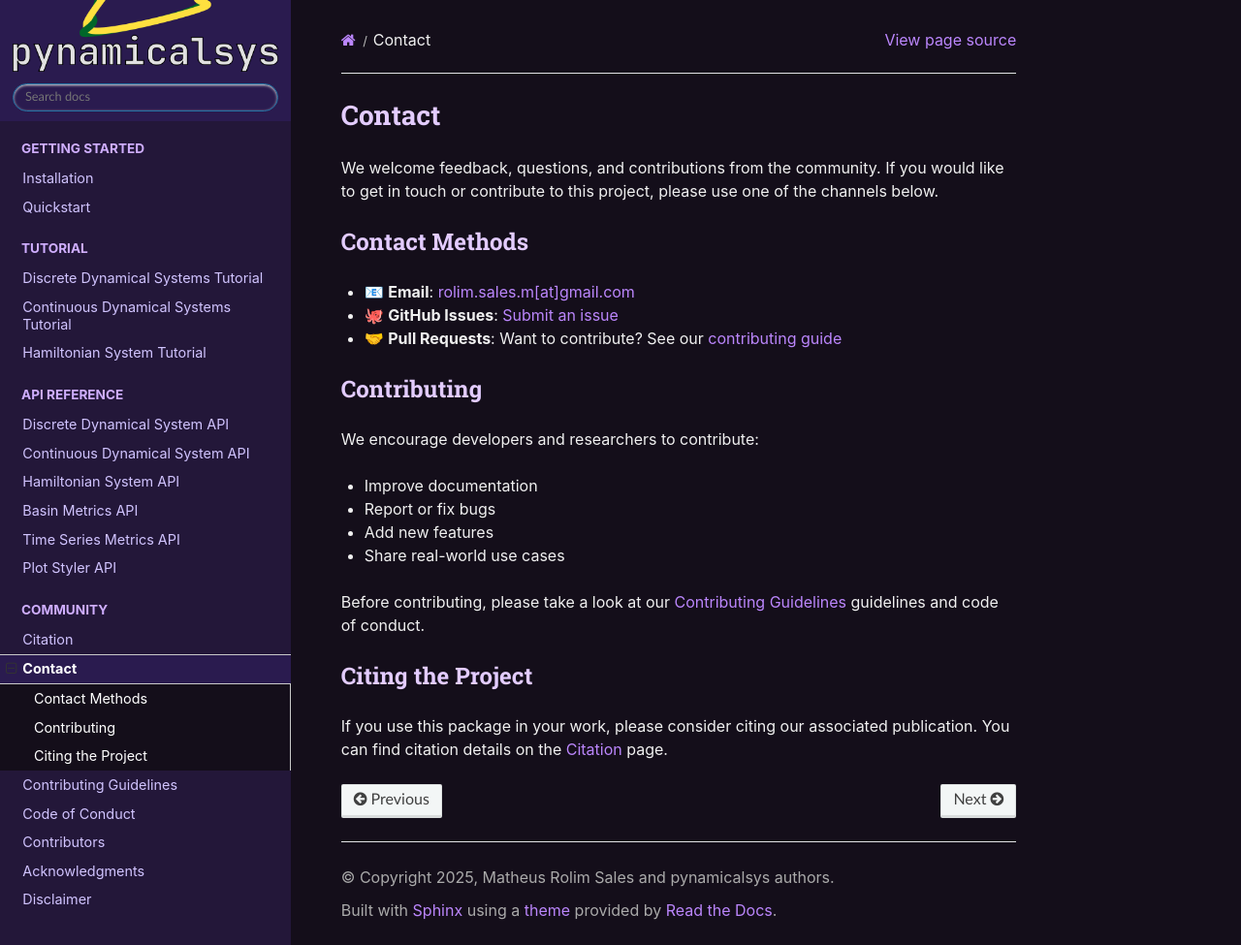
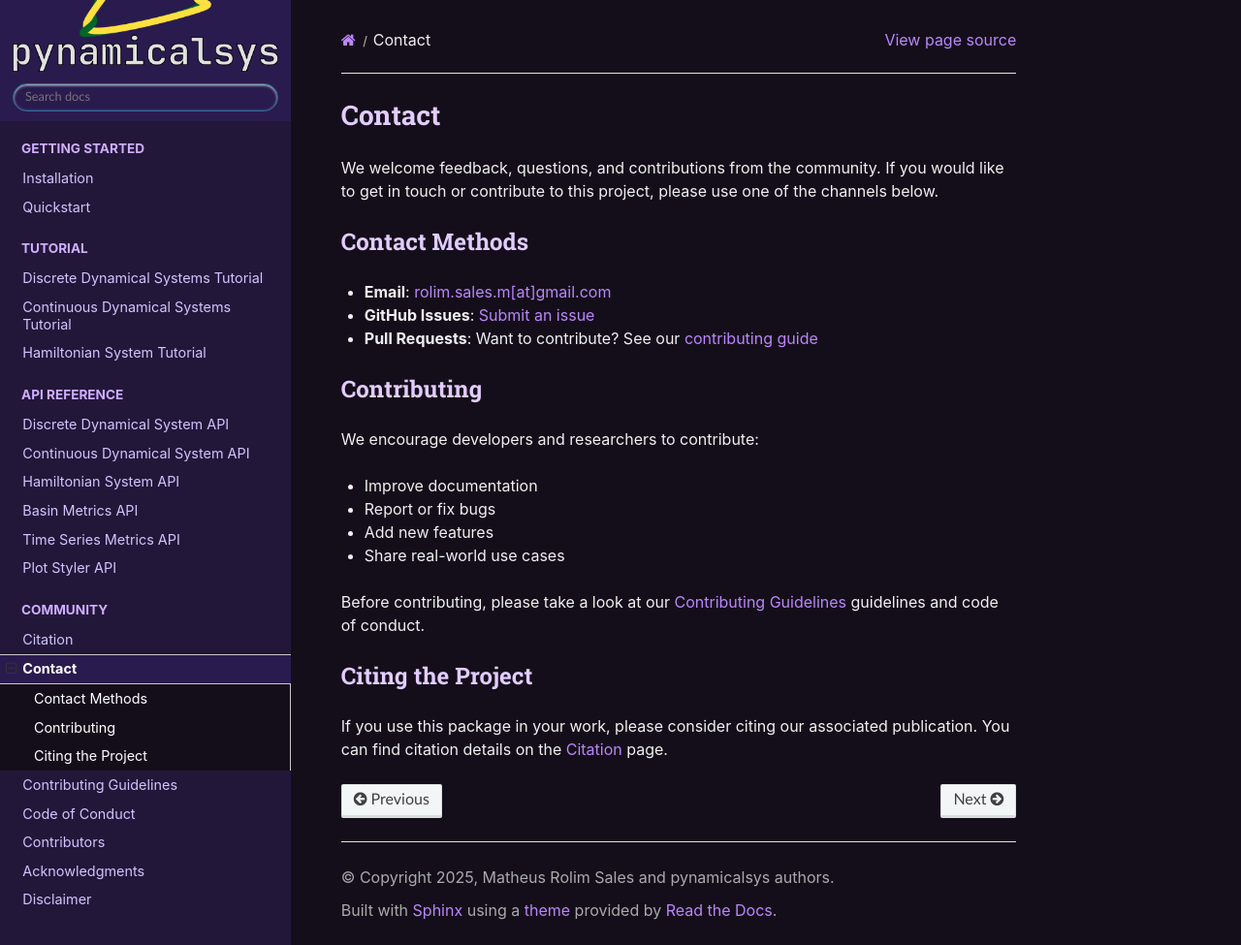
Before and after one commit to mrolims/pynamicalsys, a Sphinx documentation site: the page built from docs/source/contact.rst, in a window 1280 px wide and 975 px high. Shown: the whole window at 97% size. Built offline with Sphinx 7.4.7 and the Read the Docs theme 3.1.0, drawn with Linux system fonts in a browser that asks for light colours; the version number could not be read and is left out.

```diff
--- a/docs/source/citation.rst
+++ b/docs/source/citation.rst
@@ -36,4 +36,6 @@ Short citation style
 Publications Using **pynamicalsys**
 -----------------------------------
 
+- M. R. Sales, E. D. Leonel, and C. G. Antonopoulos, On the behavior of Linear Dependence, Smaller, and Generalized Alignment Indices in discrete and continuous chaotic systems, `Chaos, Solitons and Fractals 205, 117884 (2026) <https://doi.org/10.1016/j.chaos.2026.117884>`_.
+
 If your work uses **pynamicalsys**, please let us know!
--- a/docs/source/contact.rst
+++ b/docs/source/contact.rst
@@ -8,9 +8,9 @@ We welcome feedback, questions, and contributions from the community. If you wou
 Contact Methods
 ---------------
 
-- 📧 **Email**: `rolim.sales.m[at]gmail.com <mailto:rolim.sales.m@gmail.com>`_
-- 🐙 **GitHub Issues**: `Submit an issue <https://github.com/mrolims/pynamicalsys/issues>`_
-- 🤝 **Pull Requests**: Want to contribute? See our :doc:`contributing guide <contributing>`
+- **Email**: `rolim.sales.m[at]gmail.com <mailto:rolim.sales.m@gmail.com>`_
+- **GitHub Issues**: `Submit an issue <https://github.com/mrolims/pynamicalsys/issues>`_
+- **Pull Requests**: Want to contribute? See our :doc:`contributing guide <contributing>`
 
 Contributing
 ------------
```
